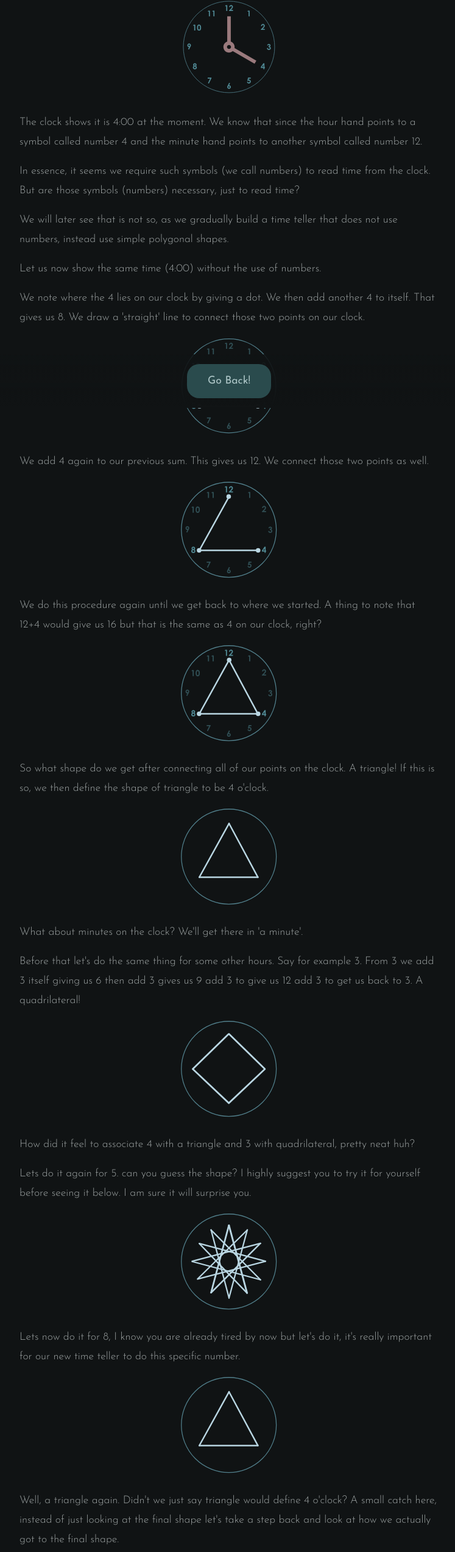
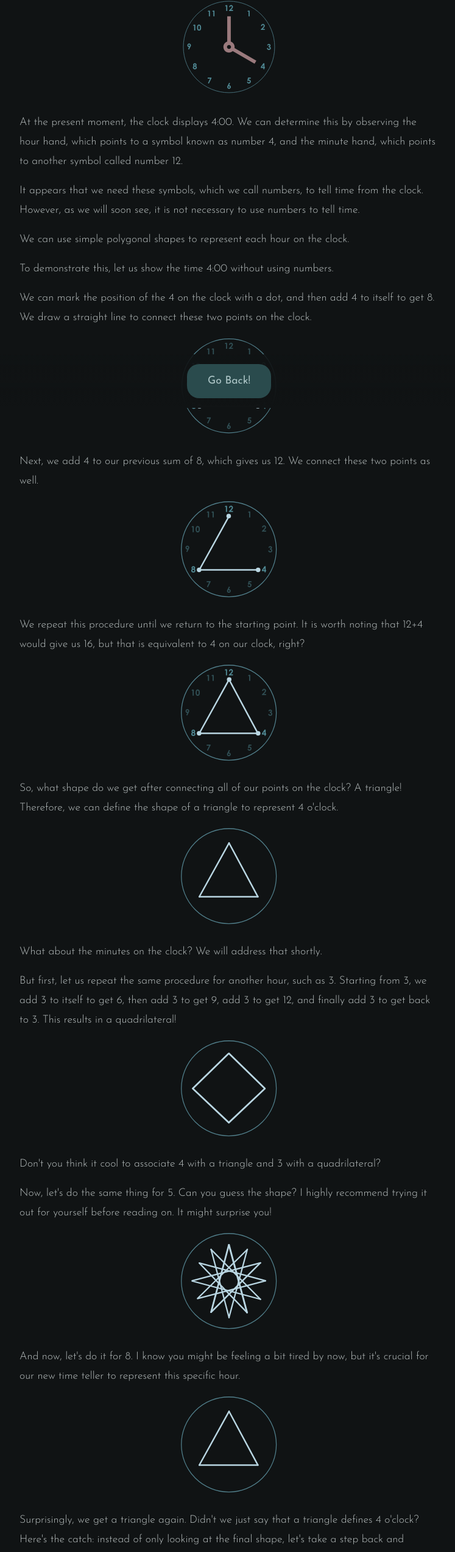
Before and after one commit to Jeigsaw/ghadi, a website built with Vite: page docs.html in a window 1280 px wide. Shown: the part 131-2676 px from the top of the page at 61% size, without its empty margins (264-1011 px from the left). Built offline with nearby package versions, Linux system fonts and the light colour scheme.

Commit message:
updated docs

```diff
--- a/docs.html
+++ b/docs.html
@@ -80,20 +80,17 @@
   </section>
 
   <section class="docsText">
-    <p> The clock shows it is 4:00 at the moment. We know that since the hour hand points to a symbol called <em>number
-        4</em> and the minute hand points to another symbol called <em>number 12</em>.</p>
-    <p>In essence, it seems we require such symbols (we call numbers) to read time from the clock. <em>But are those
-        symbols (numbers) necessary, just to read time?</em></p>
-    <p>We will later see that is not so, as we gradually build a time teller that does not use numbers, instead use
-      simple polygonal shapes.</p>
+    <p> At the present moment, the clock displays 4:00. We can determine this by observing the hour hand, which points to a symbol known as number 4, and the minute hand, which points to another symbol called number 12.</p>
+    <p>It appears that we need these symbols, which we call numbers, to tell time from the clock. However, as we will soon see, it is not necessary to use numbers to tell time.
+    </p>
+    <p>We can use simple polygonal shapes to represent each hour on the clock.</p>
   </section>
   <section class="docsText">
     <p>
-      Let us now show the same time (4:00) without the use of numbers.
+      To demonstrate this, let us show the time 4:00 without using numbers.
     </p>
     <p>
-      We note where the 4 lies on our clock by giving a dot. We then add another 4 to itself. That gives us 8. We draw a
-      'straight' line to connect those two points on our clock.
+      We can mark the position of the 4 on the clock with a dot, and then add 4 to itself to get 8. We draw a straight line to connect these two points on the clock.
     </p>
     <div class="clocks">
       <svg viewBox="0 0 195 195" version="1.1"
@@ -221,7 +218,7 @@
       </svg>
     </div>
     <p>
-      We add 4 again to our previous sum. This gives us 12. We connect those two points as well.
+      Next, we add 4 to our previous sum of 8, which gives us 12. We connect these two points as well.
     </p>
     <div class="clocks">
       <svg viewBox="0 0 193 193" version="1.1"
@@ -360,8 +357,7 @@
       </svg>
     </div>
     <p>
-      We do this procedure again until we get back to where we started. A thing to note that 12+4 would give us 16 but
-      that is the same as 4 on our clock, right?
+      We repeat this procedure until we return to the starting point. It is worth noting that 12+4 would give us 16, but that is equivalent to 4 on our clock, right?
     </p>
     <div class="clocks">
       <svg viewBox="0 0 193 193" version="1.1"
@@ -506,8 +502,7 @@
       </svg>
     </div>
     <p>
-      So what shape do we get after connecting all of our points on the clock. A triangle! If this is so, we then define
-      the shape of triangle to be 4 o'clock.
+      So, what shape do we get after connecting all of our points on the clock? A triangle! Therefore, we can define the shape of a triangle to represent 4 o'clock.
     </p>
     <div class="clocks">
       <svg viewBox="0 0 193 193" version="1.1"
@@ -542,11 +537,10 @@
 
     </div>
     <p>
-      What about minutes on the clock? We'll get there in 'a minute'.
+      What about the minutes on the clock? We will address that shortly.
     </p>
     <p>
-      Before that let's do the same thing for some other hours. Say for example 3. From 3 we add 3 itself giving us 6
-      then add 3 gives us 9 add 3 to give us 12 add 3 to get us back to 3. A quadrilateral!
+      But first, let us repeat the same procedure for another hour, such as 3. Starting from 3, we add 3 to itself to get 6, then add 3 to get 9, add 3 to get 12, and finally add 3 to get back to 3. This results in a quadrilateral!
     </p>
     <div class="clocks">
       <svg viewBox="0 0 193 193" version="1.1"
@@ -585,11 +579,10 @@
       </svg>
     </div>
     <p>
-      How did it feel to associate 4 with a triangle and 3 with quadrilateral, pretty neat huh?
+      Don't you think it cool to associate 4 with a triangle and 3 with a quadrilateral?
     </p>
     <p>
-      Lets do it again for 5. can you guess the shape? I highly suggest you to try it for yourself before seeing it
-      below. I am sure it will surprise you.
+      Now, let's do the same thing for 5. Can you guess the shape? I highly recommend trying it out for yourself before reading on. It might surprise you!
     </p>
     <div class="clocks">
       <svg viewBox="0 0 193 193" version="1.1"
@@ -672,8 +665,7 @@
       </svg>
     </div>
     <p>
-      Lets now do it for 8, I know you are already tired by now but let's do it, it's really important for our new time
-      teller to do this specific number.
+      And now, let's do it for 8. I know you might be feeling a bit tired by now, but it's crucial for our new time teller to represent this specific hour.
     </p>
     <div class="clocks">
       <svg viewBox="0 0 193 193" version="1.1"
@@ -708,8 +700,7 @@
 
     </div>
     <p>
-      Well, a triangle again. Didn't we just say triangle would define 4 o'clock? A small catch here, instead of just
-      looking at the final shape let's take a step back and look at how we actually got to the final shape.
+      Surprisingly, we get a triangle again. Didn't we just say that a triangle defines 4 o'clock? Here's the catch: instead of only looking at the final shape, let's take a step back and consider how we actually arrived at that shape.
     </p>
     <div class="clocks" style="max-width: 18rem;">
       <svg viewBox="0 0 419 193" version="1.1" style="fill-rule:evenodd;clip-rule:evenodd;stroke-linecap:round;stroke-linejoin:round;stroke-miterlimit:1.5;">
@@ -975,20 +966,16 @@
 
     </div>
     <p>
-      Notice that we joined the points moving clockwise direction for to show 4oclock while we moved counterclockwise
-      direction to show 8 o'clock.
+      Notice that we joined the points in a clockwise direction to represent 4 o'clock, while we moved counterclockwise to represent 8 o'clock.
     </p>
     <p>
-      If you would make shapes for all the hours on the clock, we will only get 8 distinct shapes however the direction
-      with which we draw will make each shape unique to each hours.
+      If we were to create shapes for all the hours on the clock, we would only have 8 distinct shapes. However, the direction in which we draw the shapes makes each shape unique to each hour.
     </p>
     <p>
-      We have yet to talk about minutes. And we will use the direction of the shapes being drawn to show the minutes of
-      our clock.
+      Now, let's talk about the minutes. We can use the direction of the shapes being drawn to represent the minutes on our clock.
     </p>
     <p>
-      We will make the minute symbol traversing every minute to reflect the minute passed since the start of each hour.
-      The direction that minute symbol traverses will be the same we identified above.
+      To do this, we will create a minute symbol that traverses every minute to reflect the time elapsed since the start of each hour. We will use the same direction that we identified above to traverse the minute symbol.
     </p>
     <div class="clocks">
       <svg viewBox="0 0 193 193" version="1.1" style="fill-rule:evenodd;clip-rule:evenodd;stroke-linecap:round;stroke-linejoin:round;stroke-miterlimit:1.5;">
@@ -1027,7 +1014,7 @@
     </svg>
     </div>
     <p>
-      This way we'll have a complete time teller (clock) that will give us the hour and minute at each instant.
+      We now have a complete time teller (clock) that can give us the hour and minute at any given moment.
     </p>
 
   </section>
--- a/package.json
+++ b/package.json
@@ -1,7 +1,7 @@
 {
   "name": "ghadi",
   "private": true,
-  "version": "0.2.0",
+  "version": "1.0.0",
   "description": "A clock without numbers",
   "author": "Jeigsaw",
   "type": "module",
--- a/style.css
+++ b/style.css
@@ -3,7 +3,7 @@
   line-height: 24px;
 
   color-scheme: light dark;
-  color: rgb(154 160 160);
+  color: #b7bebe;
   background-color: #101314;
 
   font-synthesis: none;
```
